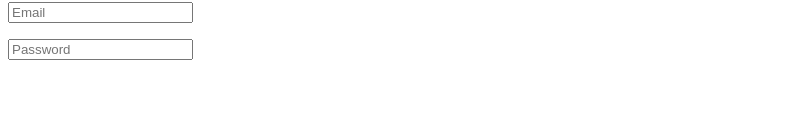
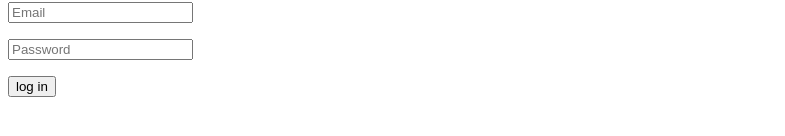
Before and after one commit to munich99/angular-final-verwaltung-2, an Angular app: page /login in a window 1280 px wide. Shown: the part 212-348 px from the top of the page, without its empty margins (0-785 px from the left). Built offline with nearby package versions, Linux system fonts and the light colour scheme.

Commit message:
login HTML - ready

```diff
--- a/src/app/start/login/login.component.html
+++ b/src/app/start/login/login.component.html
@@ -28,5 +28,9 @@
       <div *ngIf="formControls.email.errors.required">password is required</div>
     </div>
 
+    <p>
+      <input type="submit" value="log in">
+    </p>
+
   </form>
 </div>
--- a/src/app/start/login/login.component.ts
+++ b/src/app/start/login/login.component.ts
@@ -41,7 +41,7 @@ export class LoginComponent implements OnInit {
       return;
     }
     // geht zu AuthService Componente, dann zu Methode logIn()
-    this.authService.login(this.loginForm.value);
+    this.authService.logIn(this.loginForm.value);
     // wechselt zu admin Seite ## nach dem einloggen
     this.router.navigateByUrl('../admin/admin');
 
```
